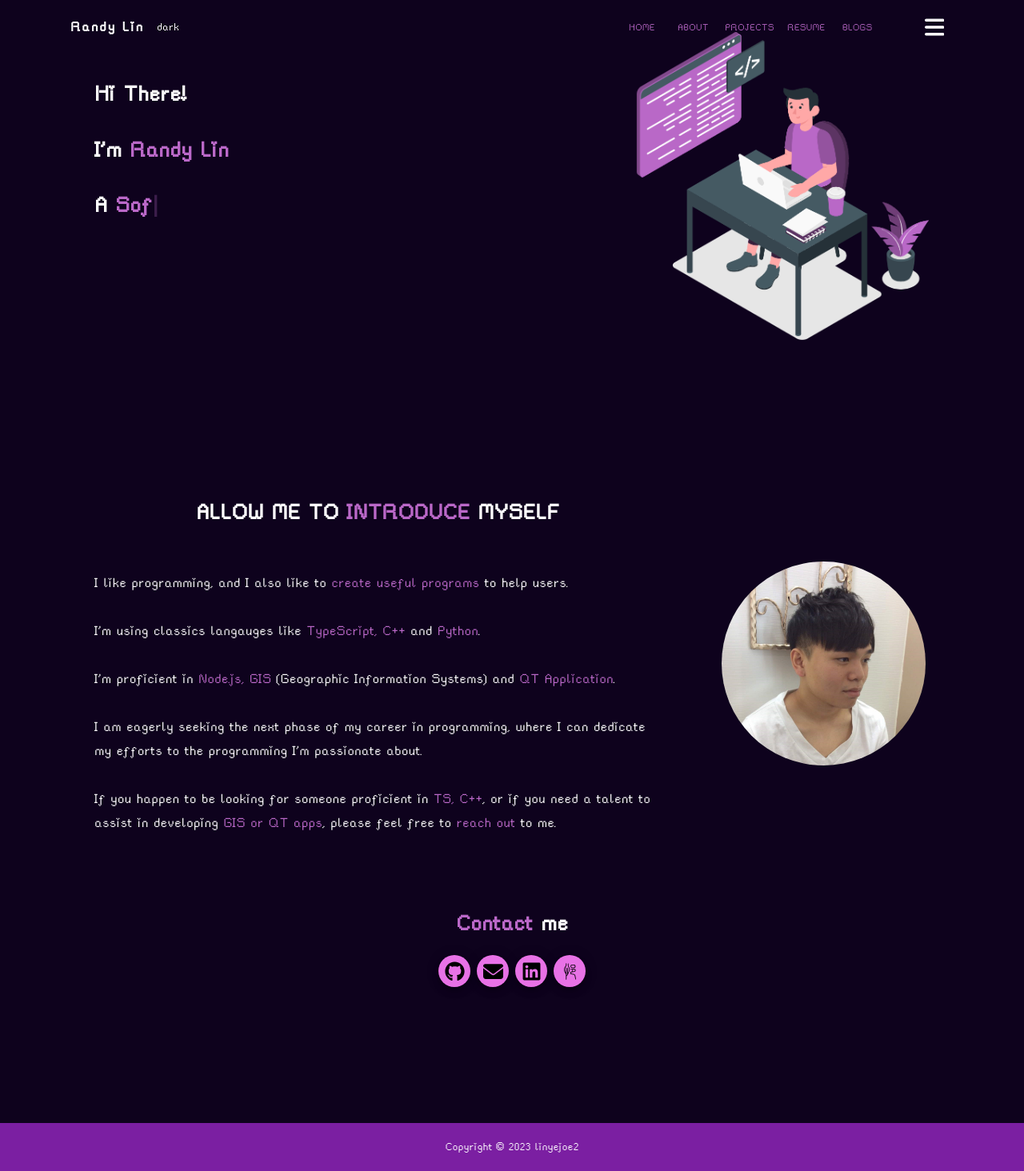
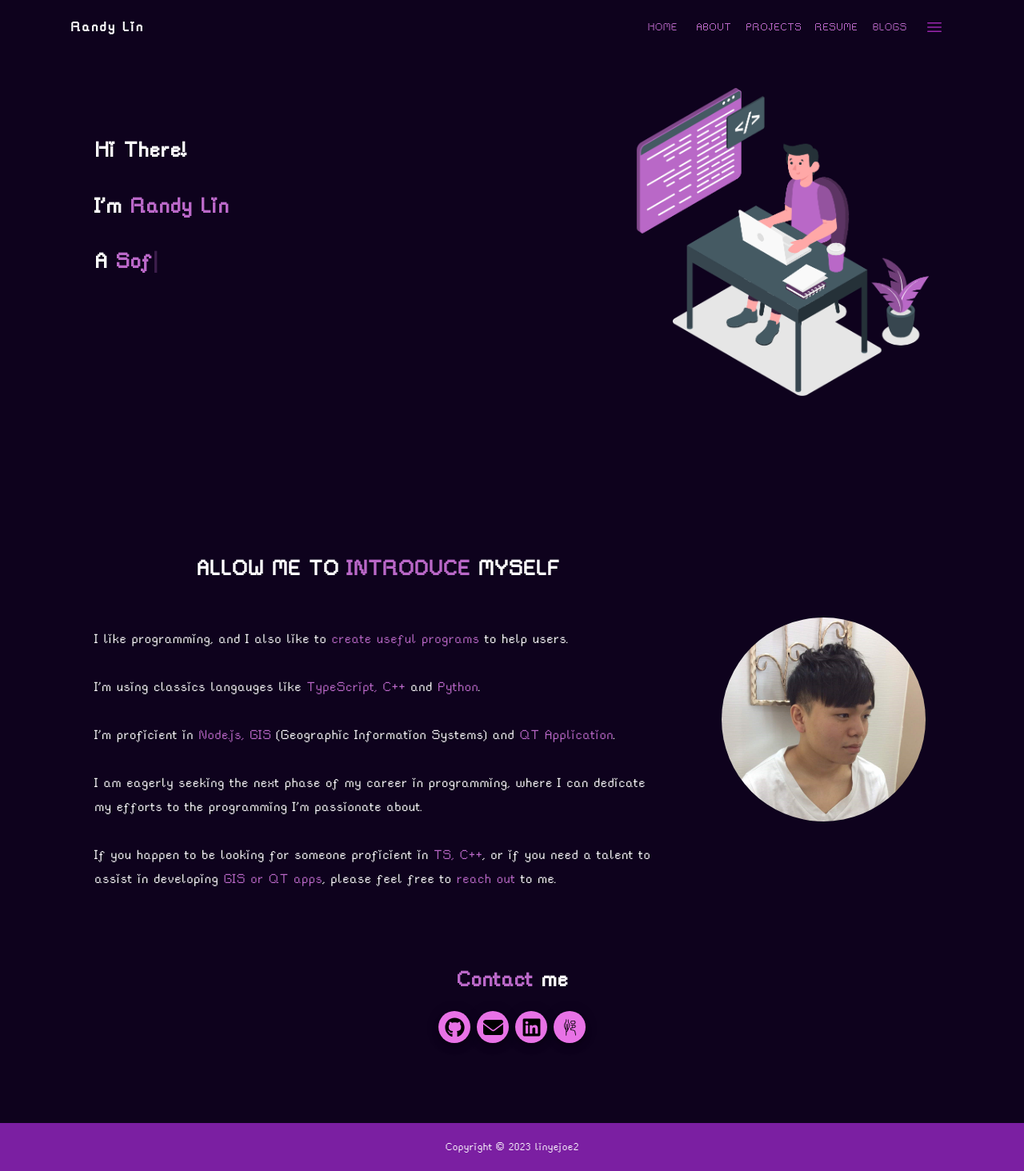
Before and after one commit to linyejoe2/Portfolio, a React (Vite) app: page / in a window 1280 px wide. Shown: the whole page at 80% size. Built offline with nearby package versions, Linux system fonts and the light colour scheme; a web font is replaced by a local one.

Commit message:
refactor theme code

```diff
--- a/src/App.tsx
+++ b/src/App.tsx
@@ -4,10 +4,10 @@ import Github from '/img/github.svg'
 import Email from '/img/email.svg'
 import LinkedIn from '/img/linkedIn.svg'
 import LogoMat from '/img/logo-mat.svg'
-import Theme, { darkMode, lightMode } from "./theme";
+import { darkMode, lightMode } from "./theme";
 import { purple } from '@mui/material/colors'
 
-import { Box, Container, CssBaseline, Fab, Stack, ThemeProvider } from '@mui/material';
+import { Box, Container, CssBaseline, Fab, Stack, ThemeProvider, Typography } from '@mui/material';
 import Grid from '@mui/material/Unstable_Grid2';
 import { TypeWriter } from './components/helper/TypeWriter';
 import { HiLighter } from './components/helper/HiLighter';
@@ -20,14 +20,17 @@ export default function MyApp() {
   const darkTheme = useSelector((state: TStore) => state.darkMode);
   return (
     <>
-      <ThemeProvider theme={darkTheme ? lightMode : darkMode}>
+      <ThemeProvider theme={darkTheme ? darkMode : lightMode}>
         <CssBaseline />
-        <TopNavigationBar />
-        <Container>
+        <TopNavigationBar /><Box sx={{ height: '70px', '@media (max-width: 900px)': { height: '40px' } }} />
+        <Container sx={{ paddingTop: "" }}>
           <Grid container spacing={2}>
             <Grid xs={12} md={7} sx={{ paddingLeft: "62px", paddingTop: '80px', '@media (max-width: 900px)': { padding: "30px", paddingRight: "0" } }}>
               <h1>Hi There!</h1>
               <h1>I'm <HiLighter>Randy Lin</HiLighter> </h1>
+              {/* <Typography variant='h2'>
+                I'm <HiLighter>Randy Lin</HiLighter>
+              </Typography> */}
               <h1 >A <HiLighter><TypeWriter /></HiLighter></h1>
             </Grid>
             <Grid xs={12} md={5}>
@@ -74,7 +77,6 @@ export default function MyApp() {
             </Grid>
           </Grid>
         </Container>
-        <Box sx={{ height: '70px' }} />
         <Box
           bgcolor={purple}
           sx={{
--- a/src/components/TopNavigationBar.tsx
+++ b/src/components/TopNavigationBar.tsx
@@ -10,9 +10,8 @@ import Avatar from '@mui/material/Avatar';
 import Button from '@mui/material/Button';
 import Tooltip from '@mui/material/Tooltip';
 import MenuItem from '@mui/material/MenuItem';
-import { useScrollTrigger } from '@mui/material';
+import { SvgIcon, useScrollTrigger } from '@mui/material';
 import { themeActions, store, TStore, darkModeActions } from '../service/store';
-import Theme from '../theme';
 import { useSelector } from 'react-redux';
 
 
@@ -49,7 +48,11 @@ export default function TopNavigationBar() {
     <ElevationScroll>
       <AppBar component="nav" >
         <Container maxWidth="lg">
-          <Toolbar>
+          <Toolbar sx={{
+            '@media (max-width: 900px)': {
+              paddingRight: "0px"
+            }
+          }}>
             <Typography
               variant="h6"
               noWrap
@@ -61,32 +64,33 @@ export default function TopNavigationBar() {
                 display: 'flex',
                 fontWeight: 700,
                 letterSpacing: '.1rem',
-                color: 'inherit',
+                color: 'text.primary',
                 textDecoration: 'none',
+                '@media (max-width: 900px)': {
+                  width: "100%"
+                }
               }}
             >
               Randy Lin
-            </Typography>
-            <Typography sx={{ color: Theme().palette.text.primary }}>
-              {/* {store.getState().theme} */}
-              {useSelector((s: TStore) => s.theme)}
             </Typography>
             <Box sx={{
               flexGrow: 1,
               display: { xs: 'none', md: 'flex' },
               justifyContent: "flex-end",
-              marginRight: { xs: '20px', md: '40px' }
+              // marginRight: { xs: '10px', md: '10px' }
             }}>
               {pages.map((page) => (
                 <Button
                   id={page}
                   key={page}
                   onClick={handleNavClick}
-                  sx={{ my: 2, color: Theme().palette.text.secondary, display: 'block' }}
+                  sx={{ my: 2, color: 'text.secondary', display: 'block' }}
                 >
-                  <span>
+                  <Typography>
                     {page}
-                  </span>
+                  </Typography>
+                  {/* <span>
+                  </span> */}
                 </Button>
               ))}
 
@@ -124,8 +128,11 @@ export default function TopNavigationBar() {
             }}>
               <Tooltip title="Open settings">
                 <IconButton size="large" onClick={handleOpenUserMenu}>
-                  {/* <svg fill={Theme.darkMode.palette.text.primary} xmlns="http://www.w3.org/2000/svg" height="1em" viewBox="0 0 448 512"><path d="M0 96C0 78.3 14.3 64 32 64H416c17.7 0 32 14.3 32 32s-14.3 32-32 32H32C14.3 128 0 113.7 0 96zM0 256c0-17.7 14.3-32 32-32H416c17.7 0 32 14.3 32 32s-14.3 32-32 32H32c-17.7 0-32-14.3-32-32zM448 416c0 17.7-14.3 32-32 32H32c-17.7 0-32-14.3-32-32s14.3-32 32-32H416c17.7 0 32 14.3 32 32z" /></svg> */}
-                  <svg fill={Theme().palette.text.primary} xmlns="http://www.w3.org/2000/svg" height="1em" viewBox="0 0 448 512"><path d="M0 96C0 78.3 14.3 64 32 64H416c17.7 0 32 14.3 32 32s-14.3 32-32 32H32C14.3 128 0 113.7 0 96zM0 256c0-17.7 14.3-32 32-32H416c17.7 0 32 14.3 32 32s-14.3 32-32 32H32c-17.7 0-32-14.3-32-32zM448 416c0 17.7-14.3 32-32 32H32c-17.7 0-32-14.3-32-32s14.3-32 32-32H416c17.7 0 32 14.3 32 32z" /></svg>
+                  <SvgIcon color="primary">
+                    <svg xmlns="http://www.w3.org/2000/svg" fill="none" viewBox="0 0 24 24" strokeWidth={1.5} stroke="currentColor" className="w-6 h-6">
+                      <path strokeLinecap="round" strokeLinejoin="round" d="M3.75 6.75h16.5M3.75 12h16.5m-16.5 5.25h16.5" />
+                    </svg>
+                  </SvgIcon>
                 </IconButton>
               </Tooltip>
               <Menu
--- a/src/components/helper/HiLighter.tsx
+++ b/src/components/helper/HiLighter.tsx
@@ -1,6 +1,7 @@
 import React from "react";
 import { FC } from "react";
-import Theme from "../../theme";
+import { ThemeProvider } from "@emotion/react";
+import { Box } from "@mui/material";
 
 interface p {
   children: React.ReactNode
@@ -8,8 +9,11 @@ interface p {
 
 export const HiLighter: FC<p> = (props: p) => {
   return (
-    <span style={{ color: Theme().palette.text.secondary }}>
+    // <span style={{ color: 'text.secondary' }}>
+    //   {props.children}
+    // </span>
+    <Box component="span" sx={{ color: 'text.secondary' }}>
       {props.children}
-    </span>
+    </Box>
   )
 }
--- a/src/service/store.ts
+++ b/src/service/store.ts
@@ -16,7 +16,7 @@ const themeSlice = createSlice({
 
 const darkModeSlice = createSlice({
   name: "darkMode",
-  initialState: false,
+  initialState: true,
   reducers: {
     toggle: (s) => {
       return !s
--- a/src/style.css
+++ b/src/style.css
@@ -14,3 +14,8 @@
 ::-webkit-scrollbar {
   width: 7px;
 }
+
+body,
+* {
+  transition: background-color 0.75s, color 0.1s;
+}
--- a/src/theme.ts
+++ b/src/theme.ts
@@ -1,14 +1,11 @@
-import { createTheme } from '@mui/material/styles'
+import { ThemeOptions, createTheme } from '@mui/material/styles'
 import { purple, deepPurple } from '@mui/material/colors';
 import CubicTTF from '/font/Cubic_11_1.010_R.ttf'
 import RainyHeartsTTF from '/font/rainyhearts.ttf'
 import { store, themeActions } from './service/store';
 import { TTheme } from './service/type';
 
-export const lightMode = createTheme({
-  palette: {
-    mode: 'light'
-  },
+const themeDefaultOption: ThemeOptions = {
   typography: {
     fontFamily: ['Cubic', 'RainyHearts',].join(",")
   },
@@ -32,6 +29,31 @@ export const lightMode = createTheme({
       `,
     },
   },
+  transitions: {
+    duration: {
+      shortest: 150,
+      shorter: 200,
+      short: 250,
+      // most basic recommended timing
+      standard: 300,
+      // this is to be used in complex animations
+      complex: 375,
+      // recommended when something is entering screen
+      enteringScreen: 225,
+      // recommended when something is leaving screen
+      leavingScreen: 195,
+    },
+    easing: {
+      easeInOut: 'cubic-bezier(0.4, 0, 0.2, 1)',
+    }
+  }
+}
+
+export const lightMode = createTheme({
+  palette: {
+    mode: 'light'
+  },
+  ...themeDefaultOption
 })
 
 export const darkMode = createTheme({
@@ -40,7 +62,8 @@ export const darkMode = createTheme({
     mode: 'dark',
     text: {
       primary: "#fff",
-      secondary: "#ba68c8"
+      secondary: "#ba68c8",
+
     },
     primary: purple,
     secondary: deepPurple,
@@ -51,32 +74,5 @@ export const darkMode = createTheme({
       default: "#0e021d"
     }
   },
-  typography: {
-    fontFamily: ['Cubic', 'RainyHearts',].join(",")
-  },
-  components: {
-    MuiCssBaseline: {
-      styleOverrides: `
-        @font-face {
-          font-family: 'Cubic';
-          font-style: normal;
-          font-display: swap;
-          font-weight: 400;
-          src: url(${CubicTTF}) format('truetype');
-        }
-        @font-face {
-          font-family: 'RainyHearts';
-          font-style: normal;
-          font-display: swap;
-          font-weight: 400;
-          src: url(${RainyHeartsTTF}) format('truetype');
-        }
-      `,
-    },
-  },
+  ...themeDefaultOption
 })
-export default function theme() {
-
-  // return store.getState().theme == "light" ? lightMode : darkMode
-  return store.getState().theme == "light" ? lightMode : darkMode
-}
```
Also changed, not shown: src/Main.tsx (+1 -7 lines).
